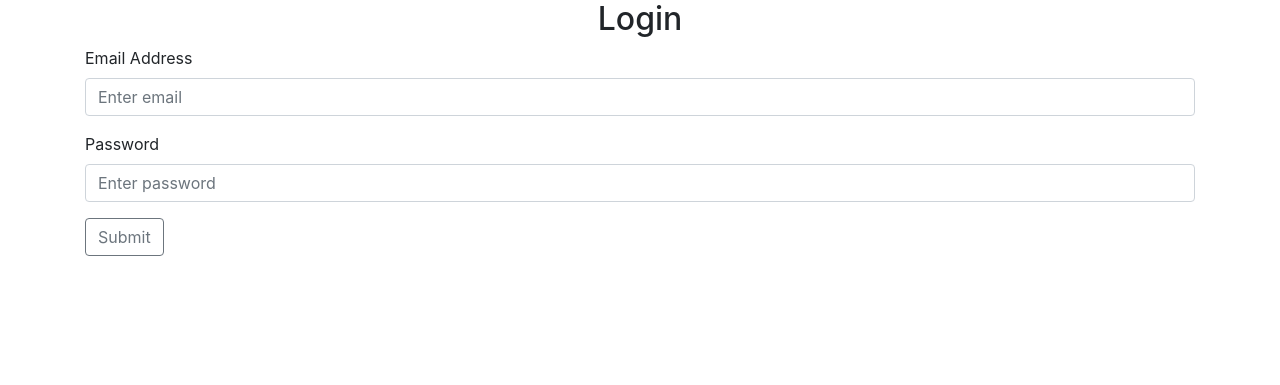
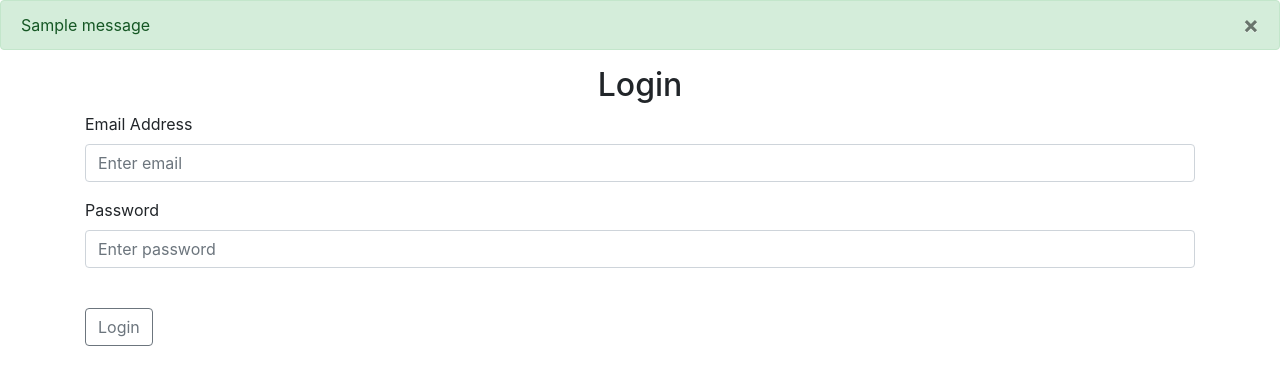
Before and after one commit to Megwana/Website, a Flask app: page /login in a window 1280 px wide. Shown: the part 56-441 px from the top of the page. Run offline with Flask 2, Linux system fonts and the light colour scheme; one stand-in notice (Sample message) is shown; some libraries are stand-ins or nearby versions.

Commit message:
add error and success alerts for form data entry

```diff
--- a/website/auth.py
+++ b/website/auth.py
@@ -1,11 +1,11 @@
 """import blueprint from flask in auth.py"""
-from flask import Blueprint, render_template
+from flask import Blueprint, render_template, request, flash
 
 
 auth = Blueprint('auth', __name__)
 
 
-@auth.route('/login')
+@auth.route('/login', methods=['GET', 'POST'])
 def login():
     return render_template("login.html", boolean=True)
 
@@ -15,6 +15,22 @@ def logout():
     return "<p>Logout</p>"
 
 
-@auth.route('/sign-up')
+@auth.route('/sign-up', methods=['GET', 'POST'])
 def sign_up():
+    if request.method == 'POST':
+        email = request.form.get('email')
+        firstName = request.form.get('firstName')
+        password1 = request.form.get('password1')
+        password2 = request.form.get('password2')
+
+        if len(email) < 4:
+            flash('Email must be greater than 4 categories.', category='error')
+        elif len(firstName) < 2:
+            flash('First name must be greater than 1 character.', category='error')
+        elif password1 != password2:
+            flash('Passwords don\'t match.', category='error')
+        elif len(password1) < 7:
+            flash('Password must be a minimum of 7 characters.', category='error')
+        else:
+            flash('Account created!', category='success')
     return render_template("sign_up.html")
--- a/website/templates/base.html
+++ b/website/templates/base.html
@@ -31,13 +31,36 @@
         </button>
         <div class="collapse navbar-collapse" id="navbar">
             <div class="navbar-nav">
-              <a class="nav-item nav-link" href="/home">Home</a>
+              <a class="nav-item nav-link" href="/">Home</a>
               <a class="nav-item nav-link" href="/login">Login</a>
               <a class="nav-item nav-link" href="/logout">Logout</a>
               <a class="nav-item nav-link" href="/sign-up">Sign Up</a>
             </div>
         </div>
     </nav>
+
+    {% with messages = get_flashed_messages(with_categories=true) %}
+    {% if messages %}
+      {% for category, message in messages %}
+      {% if category == 'error' %}
+      <div class="alert alert-danger alter-dismissable fade show" role="alert">
+        {{ message }}
+        <button type="button" class="close" data-dismiss="alert">
+          <span aria-hidden="true">&times;</span>
+        </button>
+      </div>
+      {% else %}
+      <div class="alert alert-success alter-dismissable fade show" role="alert">
+        {{ message }}
+        <button type="button" class="close" data-dismiss="alert">
+          <span aria-hidden="true">&times;</span>
+        </button>
+      </div>
+      {% endif %}
+      {% endfor %}
+    {% endif %}
+    {% endwith %}
+
     <div class="container">
         {% block content %}
         {% endblock %}
--- a/website/templates/login.html
+++ b/website/templates/login.html
@@ -1,7 +1,7 @@
 {% extends "base.html" %} {% block title %} Login Page {% endblock %}
 
 {% block content %}
-<form method="POST" action="">
+<form method="POST">
     <h2 align="center" >Login</h2>
     <div class="form-group">
         <label for="email">Email Address</label>
@@ -19,8 +19,10 @@
         id="password" name="password"
         placeholder="Enter password" required>
     </div>
-    <button type="button" class="btn btn-outline-secondary">
-        Submit
+    <br />
+    <button type="submit
+    " class="btn btn-outline-secondary">
+        Login
     </button>
 </form>
 {% endblock %}
```
Also changed, not shown: website/templates/sign_up.html (+4 -3 lines).
